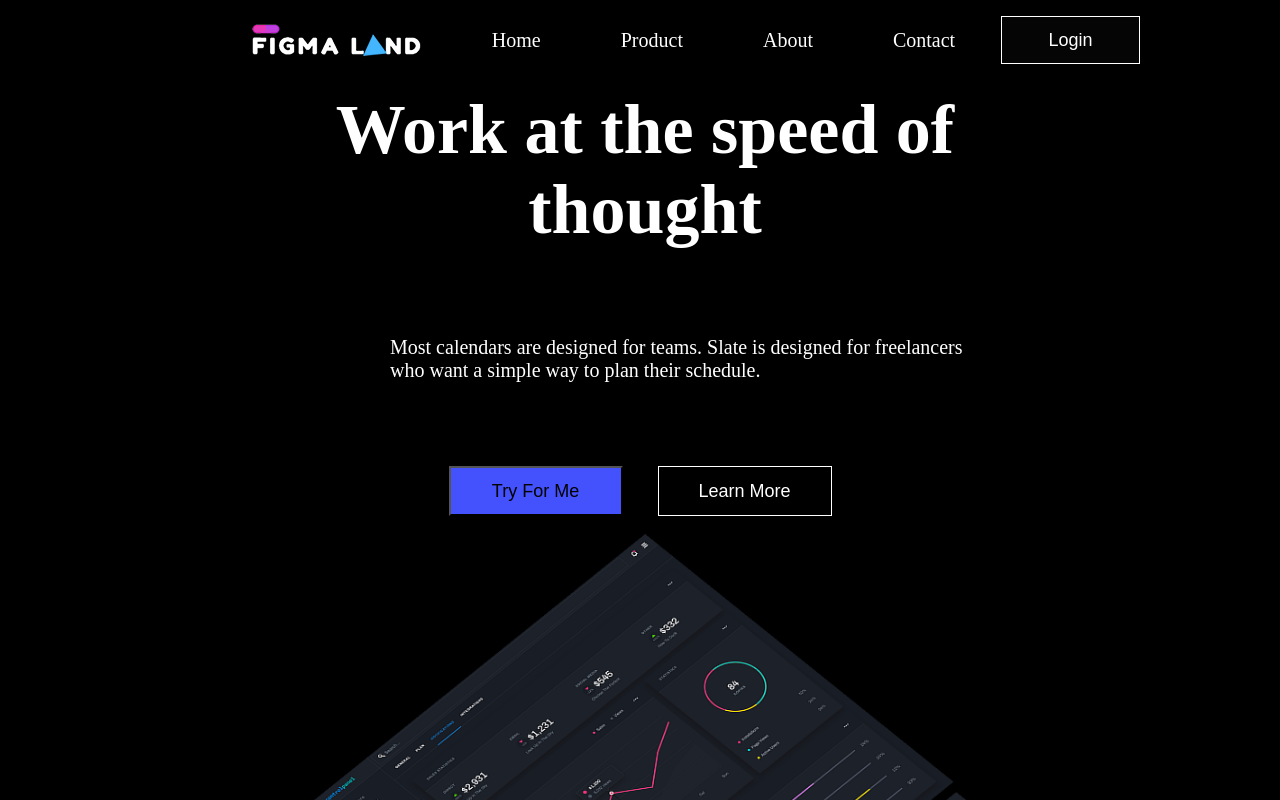
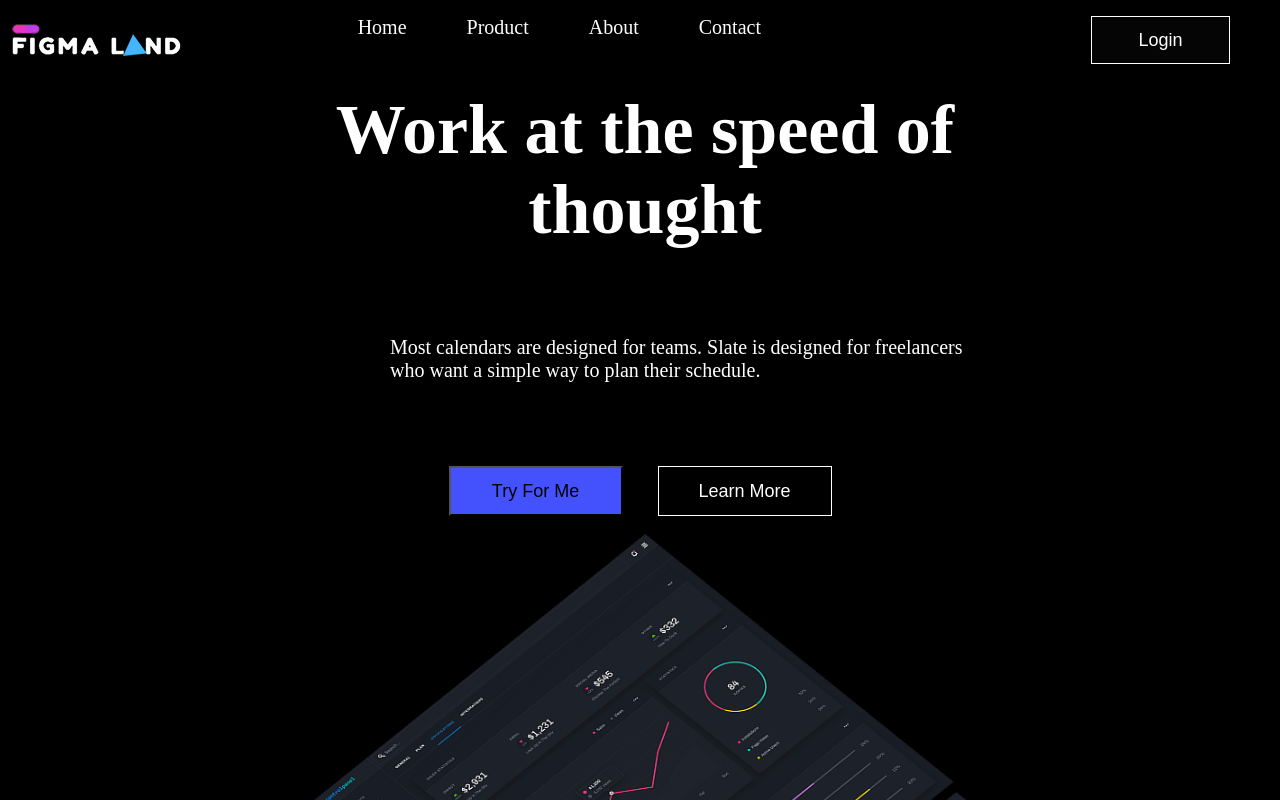
Before and after one commit to charos2009/shaxzod, a React (Create React App) app: page / in a window 1280 px wide. Shown: the top 800 px of the page. Built offline with nearby package versions, Linux system fonts and the light colour scheme.

Commit message:
Navbar pozitsiyasi va dizayn o‘zgartirildi

```diff
--- a/src/App.css
+++ b/src/App.css
@@ -75,25 +75,30 @@ a:hover{
    color: #7dff13;
 }
 li{
+  /* margin-right: 100px; */
   list-style: none;
 }
-
+.haptak{
+  display: flex;
+  width: 100%;
+  justify-content: center;
+}
 
 .navbar {
   position: fixed;
-  top: 0;
-  left: 0;
+  /* top: 0; */
+  /* left: 0; */
   width: 100%;
   height: 80px;
   background-color: rgb(0, 0, 0);
   display: flex;
   justify-content: space-between;
   align-items: center;
-  padding: 0 40px;
+  /* padding: 0 40px; */
   box-sizing: border-box;
   z-index: 999;
   box-shadow: 0 2px 4px rgba(0, 0, 0, 0.1);
-  margin-left: 200px;
+  /* margin-left: 200px; */
 }
 
 
@@ -121,7 +126,7 @@ nav ul{
   height: 48px;
   font-size: 18px;
   cursor: pointer;
-  margin-right: 300px;
+  /* margin-right: 300px; */
 }
 
 body{
@@ -130,9 +135,14 @@ body{
   justify-content: center;
 
 }
-
+.charos{
+  display: flex;
+  gap: 60px;
+  margin-right: 250px;
+}
 .font{
   color: white;
+  margin-right: 50px;
   /* background-color: aqua; */
 }
 .work{
--- a/src/App.js
+++ b/src/App.js
@@ -46,7 +46,9 @@ import Login from './pages/Login'; // to‘g‘ri path bo‘yicha
 function App() {
   return (
     <Router>
+      <div className='haptak'>
       <Navbar />
+      </div>
       <Routes>
         <Route path="/" element={<Home1 />} />
         <Route path="/product" element={<Product />} />
--- a/src/components/Navbar.js
+++ b/src/components/Navbar.js
@@ -17,15 +17,18 @@ function Navbar() {
       <img src={logo} alt="Logo" className="logo" />
 
       <ul className="font">
+        <div className='charos'>
         <li><Link to="/">Home</Link></li>
         <li><Link to="/product">Product</Link></li>
         <li><Link to="/about">About</Link></li>
         <li><Link to="/contact">Contact</Link></li>
+        </div>
+              <div className="bat">
+        <button onClick={handleLoginClick} className="button">Login</button>
+      </div>
       </ul>
 
-      <div className="bat">
-        <button onClick={handleLoginClick} className="button">Login</button>
-      </div>
+
     </nav>
   );
 }
```
